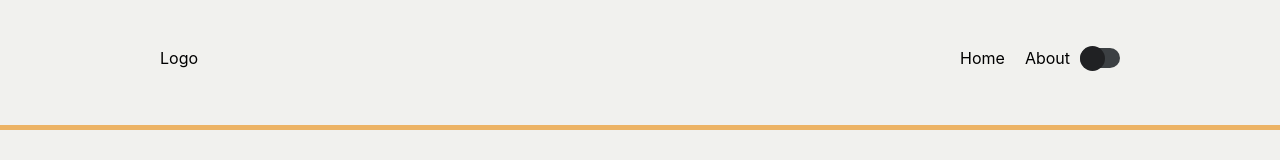
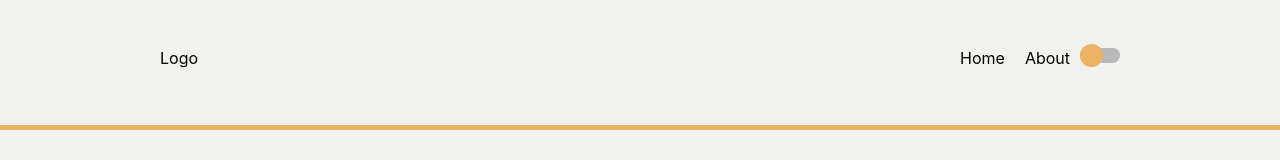
Before and after one commit to AriAgress/AriA_Portfolio, a React (Create React App) app: page / in a window 1280 px wide. Shown: the top 160 px of the page. Built offline with nearby package versions, Linux system fonts and the light colour scheme.

Commit message:
Edit(ToggleSwitch): Finished colorSwitch

```diff
--- a/src/Components/Nav/ToggleSwitch/ToggleSwitch.js
+++ b/src/Components/Nav/ToggleSwitch/ToggleSwitch.js
@@ -7,23 +7,25 @@ const SwitchContainer = styled.div`
   display: flex;
   justify-content: flex-start;
   align-items: center;
-  background-color: ${props =>
-    props.colorSwitch === true ? 'rgb(210,210,210)' : 'rgb(60, 64, 67)'};
+  /* background-color: ${props =>
+    props.colorSwitch === true ? '#AEAEAE' : '#AEAEAE'}; */
+  background-color: #aeaeae;
   width: 40px;
-  height: 20px;
+  height: 15px;
 
   border-radius: 50px;
+
+  box-shadow: inset 20px 20px 60px #b3b3b3, inset -20px -20px 60px #ffffff;
 `;
 
 const Switch = styled.div`
-  background: ${props =>
-    props.colorSwitch === true ? 'rgb(32,33,35)' : 'rgb(183, 198, 185)'};
+  background: ${props => (props.colorSwitch === true ? '#ecb365' : '#064663')};
   border-radius: 50%;
-  width: 25px;
-  height: 25px;
+  width: 23px;
+  height: 23px;
   cursor: pointer;
 
-  margin-left: ${props => (props.colorSwitch === true ? '0rem' : '1rem')};
+  margin-left: ${props => (props.colorSwitch === true ? '0px' : '17px')};
 
   transition-property: margin;
   transition-duration: 0.4s;
@@ -33,7 +35,7 @@ const ToggleSwitch = () => {
   const colorSwitch = useSelector(state => state.colorSwitch);
   const dispatch = useDispatch();
   return (
-    <SwitchContainer>
+    <SwitchContainer colorSwitch={colorSwitch}>
       <Switch
         colorSwitch={colorSwitch}
         onClick={() => dispatch(setColor(!colorSwitch))}
```
